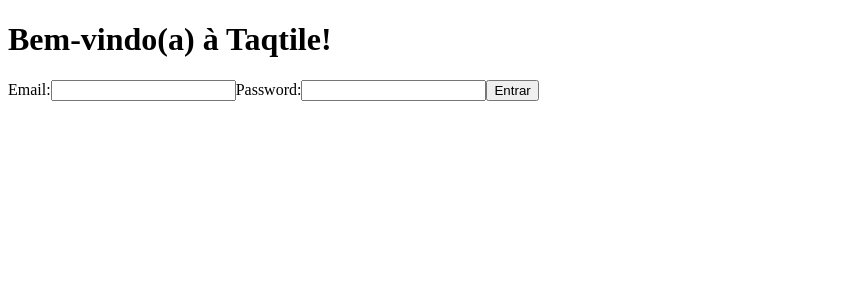
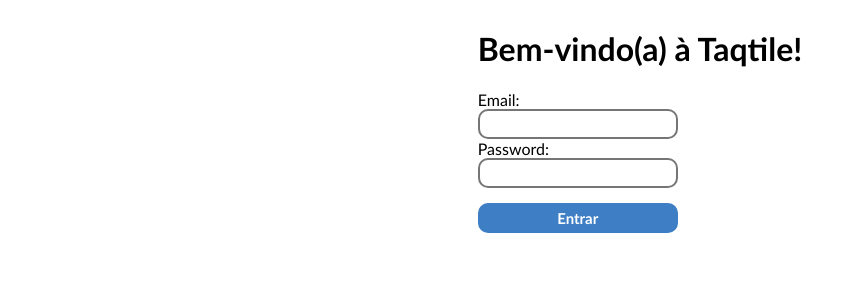
Before and after one commit to SamuelHVRodrigues/onboard-front, a React (Create React App) app: page / in a window 1280 px wide. Shown: the top 300 px of the page, without its empty margins (0-855 px from the left). Built offline with nearby package versions, Linux system fonts and the light colour scheme.

Commit message:
add css style

```diff
--- a/src/create-user/create-user-form.tsx
+++ b/src/create-user/create-user-form.tsx
@@ -1,8 +1,10 @@
 import { FC, useState } from 'react';
+import Button from '../utils/button';
 import { UserInput } from './use-create-user';
 
 interface CreateUserFormProps {
   validateAndCreateUser: (input: UserInput) => void;
+  loading: boolean;
 }
 
 const CreateUserForm: FC<CreateUserFormProps> = (props) => {
@@ -97,7 +99,7 @@
         <label htmlFor='user'>User</label>
       </label>
       <br />
-      <input type='submit' value='Criar usuário' />
+      <Button text={'Concluir'} loading={props.loading} disabled={props.loading} />
     </form>
   );
 };
--- a/src/create-user/create-user-page.tsx
+++ b/src/create-user/create-user-page.tsx
@@ -4,7 +4,7 @@
 import useCreateUser from './use-create-user';
 
 function CreateUserPage() {
-  const [validataAndCreateUser, { user, error }] = useCreateUser();
+  const [validataAndCreateUser, { user, loading, error }] = useCreateUser();
   const navigate = useNavigate();
 
   useEffect(() => {
@@ -16,7 +16,7 @@
   return (
     <div>
       <h1>Criar usuário</h1>
-      <CreateUserForm validateAndCreateUser={validataAndCreateUser} />
+      <CreateUserForm validateAndCreateUser={validataAndCreateUser} loading={loading} />
       {error && <p>Error: {error.message}</p>}
     </div>
   );
--- a/src/login/login-form.tsx
+++ b/src/login/login-form.tsx
@@ -1,7 +1,9 @@
 import { FC, useState } from 'react';
+import Button from '../utils/button';
 
 interface LoginFormProps {
   validateAndLogin: (input: { email: string; password: string }) => void;
+  loading: boolean;
 }
 
 const LoginForm: FC<LoginFormProps> = (props) => {
@@ -30,7 +32,7 @@
         Password:
         <input type='password' value={formFields.password} onChange={handlePasswordChange} />
       </label>
-      <input type='submit' value='Entrar' />
+      <Button text={'Entrar'} loading={props.loading} disabled={props.loading} />
     </form>
   );
 };
--- a/src/login/login-page.tsx
+++ b/src/login/login-page.tsx
@@ -2,9 +2,10 @@
 import { useNavigate } from 'react-router-dom';
 import LoginForm from './login-form';
 import useLogin from './use-login';
+import '../style.css';
 
 function LoginPage() {
-  const [validateAndLogin, { token, error }] = useLogin();
+  const [validateAndLogin, { token, loading, error }] = useLogin();
   const navigate = useNavigate();
 
   useEffect(() => {
@@ -26,7 +27,7 @@
   return (
     <div>
       <h1>Bem-vindo(a) à Taqtile!</h1>
-      <LoginForm validateAndLogin={validateAndLogin} />
+      <LoginForm validateAndLogin={validateAndLogin} loading={loading} />
     </div>
   );
 }
--- /dev/null
+++ b/src/style.css
@@ -0,0 +1,38 @@
+* {
+  font-family: 'Trebuchet MS', 'Lucida Sans Unicode', 'Lucida Grande', 'Lucida Sans', Arial, sans-serif;
+  box-sizing: border-box;
+}
+
+body {
+  display: flex;
+  justify-content: center;
+}
+
+input {
+  border-style: solid;
+  border-radius: 10px;
+  height: 30px;
+  width: 200px;
+  display: block;
+}
+
+input[type=radio] {
+  border-style: solid;
+  border-radius: 10px;
+  height: 17px;
+  width: 17px;
+  display: inline;
+  margin-left: 10px;
+}
+
+Button {
+  color: #fff;
+  background-color: #3d7ec5;
+  font-size: 15px;
+  font-weight: bold;
+  border-style: none;
+  border-radius: 10px;
+  width: 200px;
+  height: 30px;
+  margin: 15px 0;
+}
--- a/src/users-list/users-list-page.tsx
+++ b/src/users-list/users-list-page.tsx
@@ -1,8 +1,8 @@
 import { useLazyQuery } from '@apollo/client';
 import { useEffect } from 'react';
 import { Link, useNavigate } from 'react-router-dom';
-import PageButton from '../utils/pagination-button';
 import { USERS } from '../queries';
+import Button from '../utils/button';
 
 interface User {
   id: string;
@@ -40,7 +40,7 @@
                 </li>
               ))}
             </ul>
-            <PageButton
+            <Button
               onClick={() =>
                 getUsers({
                   variables: {
@@ -49,11 +49,11 @@
                   },
                 })
               }
-              type={'previous'}
+              text={'previous'}
               loading={loading}
               disabled={!data?.users.pageInfo.hasPreviousPage}
             />
-            <PageButton
+            <Button
               onClick={() =>
                 getUsers({
                   variables: {
@@ -62,7 +62,7 @@
                   },
                 })
               }
-              type={'next'}
+              text={'next'}
               loading={loading}
               disabled={!data?.users.pageInfo.hasNextPage}
             />
--- a/src/utils/button.tsx
+++ b/src/utils/button.tsx
@@ -4,11 +4,12 @@
   text: string;
   loading: boolean;
   disabled: boolean;
+  onClick?: any;
 }
 
 const Button = (props: ButtonProps) => {
   return (
-    <button className='submit-btn' disabled={props.disabled}>
+    <button onClick={props.onClick} disabled={props.disabled}>
       {!props.loading ? props.text : <img src={loader} height='14' />}
     </button>
   );
--- a/src/utils/pagination-button.tsx
+++ /dev/null
@@ -1,18 +0,0 @@
-import loader from '../assets/loading.svg';
-
-interface PageButtonProps {
-  type: 'previous' | 'next';
-  loading: boolean;
-  disabled: boolean;
-  onClick: any;
-}
-
-const PageButton = (props: PageButtonProps) => {
-  return (
-    <button onClick={props.onClick} disabled={props.disabled}>
-      {!props.loading ? props.type : <img src={loader} height='14' />}
-    </button>
-  );
-};
-
-export default PageButton;
```
